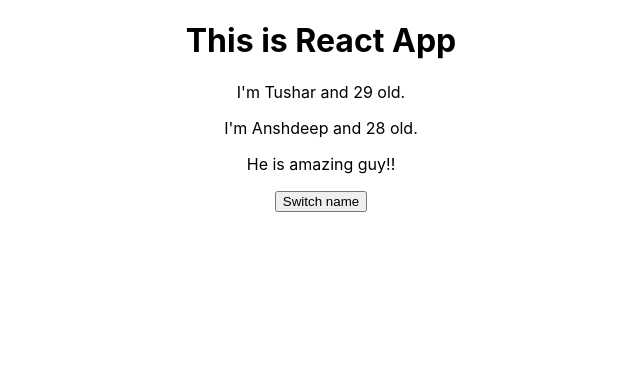
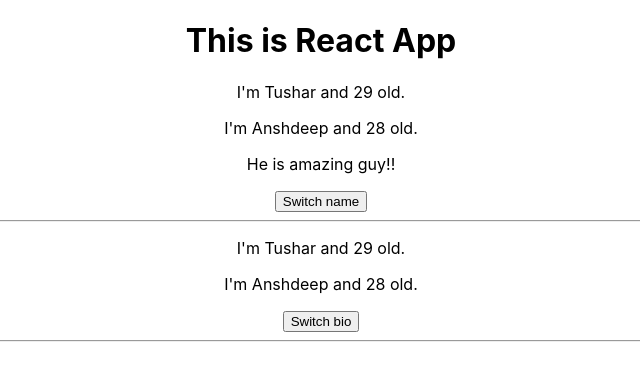
Before and after one commit to jagtap0920/react-the-complete-guide, a React (Create React App) app: page / in a window 1280 px wide. Shown: the top 380 px of the page, without its empty margins (319-959 px from the left). Built offline with nearby package versions, Linux system fonts and the light colour scheme.

Commit message:
[TASK] Learn use state hook

```diff
--- a/src/App.js
+++ b/src/App.js
@@ -1,6 +1,7 @@
 import './App.css';
 import React, {Component} from 'react';
 import Person from './Person/Person';
+import UseStateHook from './components/UseStateHook';
 
 class App extends Component {
   constructor(props) {
@@ -24,10 +25,13 @@
         <Person name={this.state.persons[0].name} age={this.state.persons[0].age} />
         <Person name={this.state.persons[1].name} age={this.state.persons[1].age} >He is amazing guy!!</Person>
         <button onClick={this.switchNameHandler}>Switch name</button>
+        <hr />
+
+        <UseStateHook />
+        <hr />
+
+
       </div>
-
-        //React.createElement('div', {className: 'App'}, React.createElement('h1', null, 'This is react JSX'))
-
     );
   }
 }
--- /dev/null
+++ b/src/components/UseStateHook.js
@@ -0,0 +1,37 @@
+import React, { useState } from 'react';
+import Person from '../Person/Person';
+
+const LearnUseStateHook = () => {
+    const [personState, setPersonsState] = useState({
+      persons: [
+        {name: 'Tushar', age:29},
+        {name: 'Anshdeep', age:28},
+      ]
+    });
+
+    const [courseState, setCourseState] = useState({
+        courses: [
+          {name: 'React', year:2021},
+          {name: 'Javascript', year:2021},
+        ]
+      });
+
+    const switchNameHandler = () => {
+        setPersonsState({
+            persons: [
+                {name: 'Tushar Jagtap', age:29},
+                {name: 'Anshdeep Chawla', age:28},
+              ]
+        });
+    }
+
+    return (
+      <div className="App">
+        <Person name={personState.persons[0].name} age={personState.persons[0].age} />
+        <Person name={personState.persons[1].name} age={personState.persons[1].age} />
+        <button onClick={switchNameHandler}>Switch bio</button>
+      </div>
+    );
+}
+
+export default LearnUseStateHook;
```
